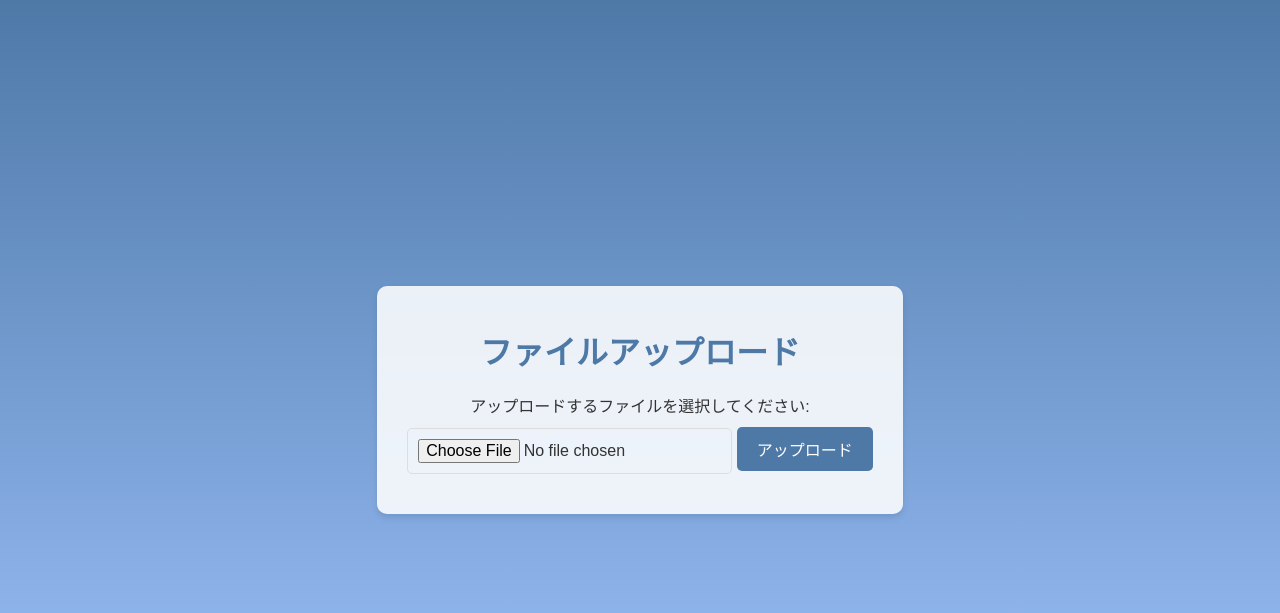
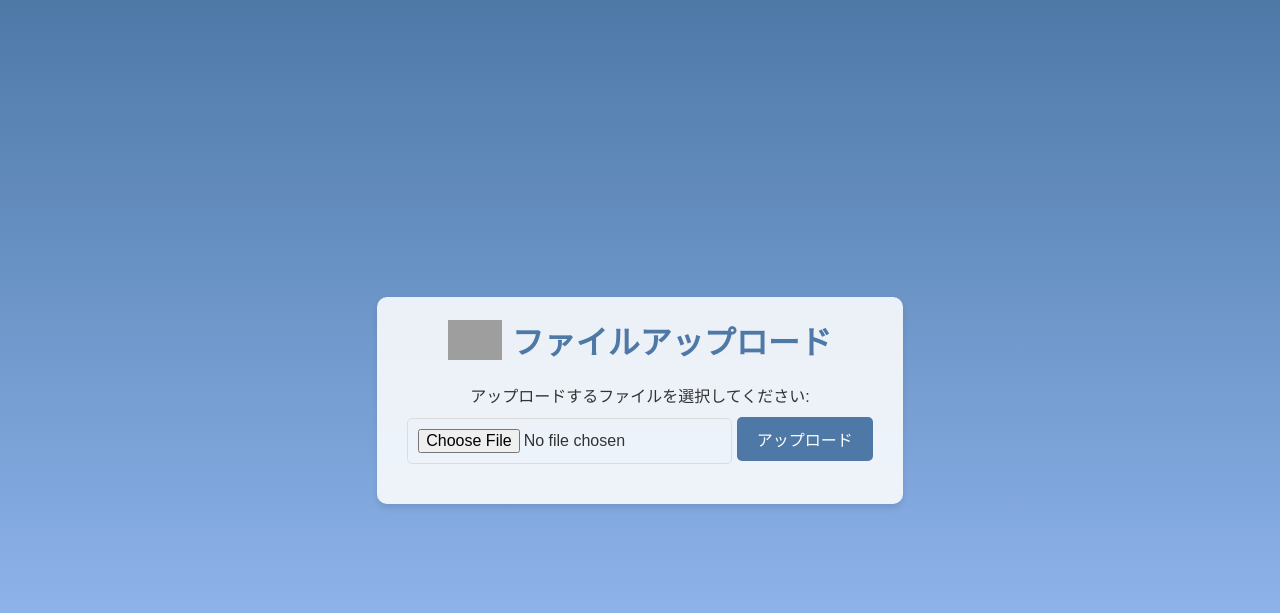
Before and after one commit to Shogo2626/FBDUploadApp, a Flask app: page / in a window 1280 px wide. Shown: the top 613 px of the page. Run offline with Flask 3, Linux system fonts and the light colour scheme; grey boxes are pictures that could not be loaded.

Commit message:
Update app.py

```diff
--- a/templates/upload.html
+++ b/templates/upload.html
@@ -26,10 +26,23 @@
             text-align: center;
         }
 
+        .header {
+            display: flex;
+            align-items: center;
+            justify-content: center;
+            margin-bottom: 20px;
+        }
+
+        /* ロゴスタイル */
+        .header img {
+            height: 40px; /* ロゴの高さを調整 */
+            margin-right: 10px; /* タイトルとの間にスペースを追加 */
+        }
+
         h1 {
-            margin-bottom: 20px;
             color: #4e79a7;
             font-weight: bold;
+            margin: 0;
         }
 
         label {
@@ -65,7 +78,11 @@
 </head>
 <body>
     <form action="/" method="post" enctype="multipart/form-data">
-        <h1>ファイルアップロード</h1>
+        <div class="header">
+            <!-- Flaskで静的ファイルを利用 -->
+            <img src="{{ url_for('static', filename='images/02_mark_blue.jpg') }}" alt="ロゴ">
+            <h1>ファイルアップロード</h1>
+        </div>
         <label for="file">アップロードするファイルを選択してください:</label>
         <input type="file" name="file" id="file" required>
         <button type="submit">アップロード</button>
```
Also changed, not shown: static/02_mark_blue.jpg (added).
